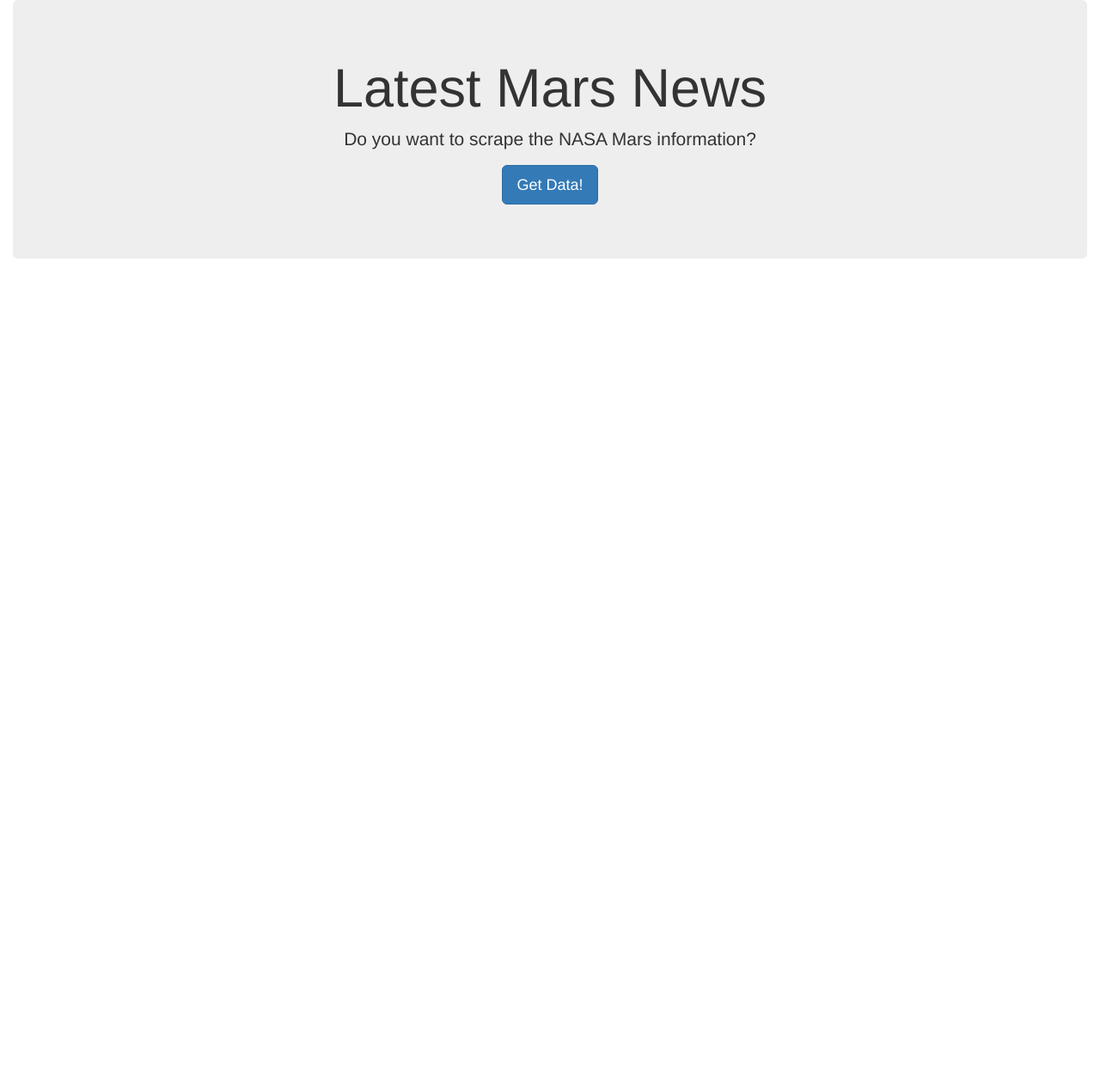
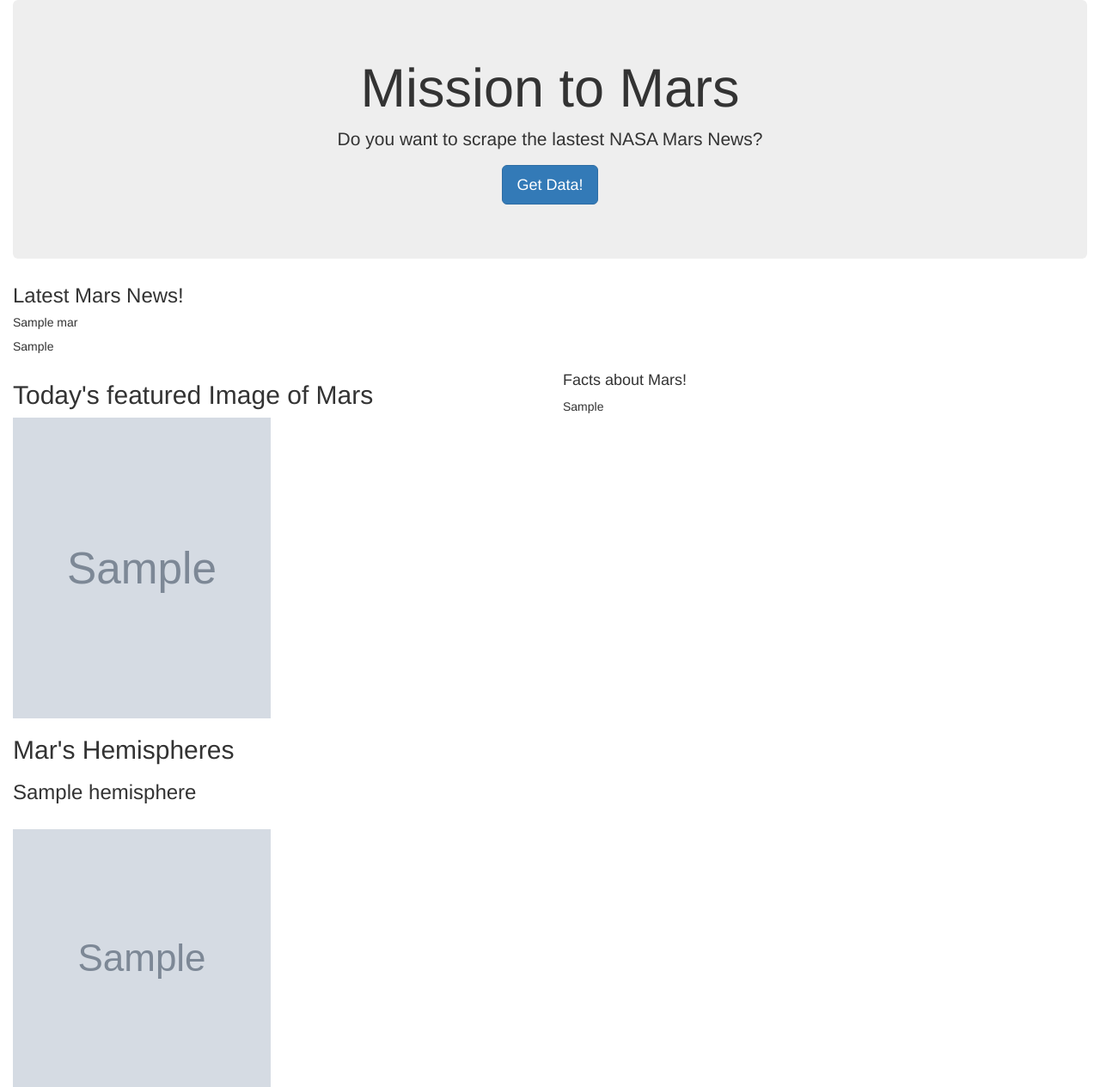
Before and after one commit to madelinesachtler/web-scraping-challenge, a Flask app: page / in a window 1280 px wide. Shown: the whole page at 86% size. Before the commit the page ends 301 px from the top, so only its background shows below. Run offline with Flask 2, Linux system fonts and the light colour scheme; grey boxes marked "Sample" are stand-in pictures; a database or web service that is not in the repository returns one stand-in record (values such as "Sample title"); some libraries are stand-ins or nearby versions.

Commit message:
final code

```diff
--- a/Mission_to_Mars/Templates/index.html
+++ b/Mission_to_Mars/Templates/index.html
@@ -1,7 +1,6 @@
 <!DOCTYPE html>
 <html lang="en">
 
-<!-- SET UP ALL DIVS AND ROWS FOR IMPORTING IMAGES AND INFORMATION  -->
 
 <head>
   <meta charset="UTF-8">
@@ -14,12 +13,44 @@
 <body>
   <div class="container-fluid">
     <div class="jumbotron text-center">
-      <h1>Latest Mars News</h1>
-      <p>Do you want to scrape the NASA Mars information?</p>
+      <h1>Mission to Mars</h1>
+      <p>Do you want to scrape the lastest NASA Mars News?</p>
       <p><a class="btn btn-primary btn-lg" href="/scrape" role="button">Get Data!</a></p>
+      </div>
+      <h3> Latest Mars News! </h3>
+      <h5>
+        {{mars.news_title}}
+      </h5>
+      <p>
+        {{mars.news_paragraph}}
+      </p>
+
+      <div class = "row row justify-content-md-center">
+        <div class = "col-md-6">
+      <h2> Today's featured Image of Mars</h2>
+       <img style = "width: 300px; height: 350px" src= "{{mars.featured_image}}"/>
+        </div>
+        <div class = "col-md-6">
+      <h4> Facts about Mars! </h4>
+       <p> {{mars.mars_facts | safe }}
+       </div>
+
+      </div>
+
+
+        <h2>Mar's Hemispheres</h2>
+      {% for hemisphere in mars.hemispheres %}
+      <h3> {{hemisphere.titles}}</h3>
+      <br>
+      <img style = "width: 300px; height: 300px" src= "{{hemisphere.img_url}}"  />
+
+
+      {% endfor %}
+
+
     </div>
 
-  </div>
+
   </div>
 </body>
 
--- a/Mission_to_Mars/app.py
+++ b/Mission_to_Mars/app.py
@@ -7,7 +7,8 @@
 app = Flask(__name__)
 
 # Use PyMongo to establish Mongo connection
-mongo = PyMongo(app, uri="mongodb://localhost:27017/mars")
+app.config["MONGO_URI"] = "mongodb://localhost:27017/mars"
+mongo = PyMongo(app)
 
 
 # Route to render index.html template using data from Mongo
@@ -15,10 +16,10 @@
 def home():
     ### --- NEED THIS TO IMPORT INTO HTML --- ##
 
-    #mars = mongo.db.mars.find_one()
-
+    mars = mongo.db.mars.find_one()
+    print(mars)
     # Return template and data
-    return render_template("index.html")
+    return render_template("index.html", mars=mars)
 
 
 # Route that will trigger the scrape function
@@ -26,10 +27,11 @@
 def scrape():
 
     # Run the scrape function
+    mars = mongo.db.mars
     mars_data = scrape_mars2.scrape_info()
 
     # Update the Mongo database using update and upsert=True
-    mongo.db.collection.update({}, mars_data, upsert=True)
+    mars.update({}, mars_data, upsert=True)
 
     # Redirect back to home page
     return redirect("/")
```
Also changed, not shown: Mission_to_Mars/scrape_mars2.py (+13 -2 lines), 1 other file.
